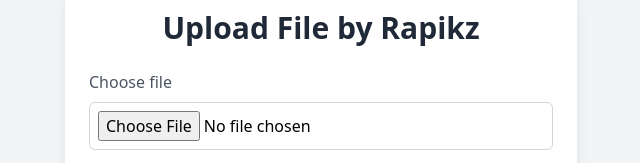
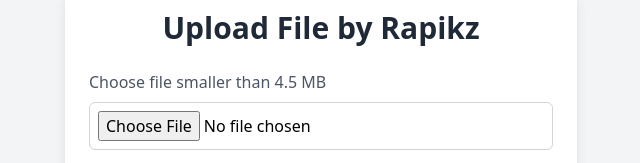
Before and after one commit to Yayaya-Serahlu/upload-file-web, a website: page index.html in a window 1280 px wide. Shown: the part 315-478 px from the top of the page, without its empty margins (319-959 px from the left). Drawn offline with nearby package versions, Linux system fonts and the light colour scheme.

Commit message:
Update index.html

```diff
--- a/index.html
+++ b/index.html
@@ -15,7 +15,7 @@
         <h1 class="text-3xl font-semibold text-center text-gray-800 mb-6">Upload File by Rapikz</h1>
         <form id="uploadForm" action="/upload" method="post" encType="multipart/form-data" class="space-y-4">
             <div>
-                <label for="file" class="block text-gray-600 font-medium">Choose file</label>
+                <label for="file" class="block text-gray-600 font-medium">Choose file smaller than 4.5 MB</label>
                 <input type="file" name="file" id="file" class="mt-2 p-2 border border-gray-300 rounded-md w-full" />
             </div>
             <button type="submit" class="w-full bg-blue-500 text-white py-2 rounded-md hover:bg-blue-600 focus:outline-none focus:ring-2 focus:ring-blue-400">
```
